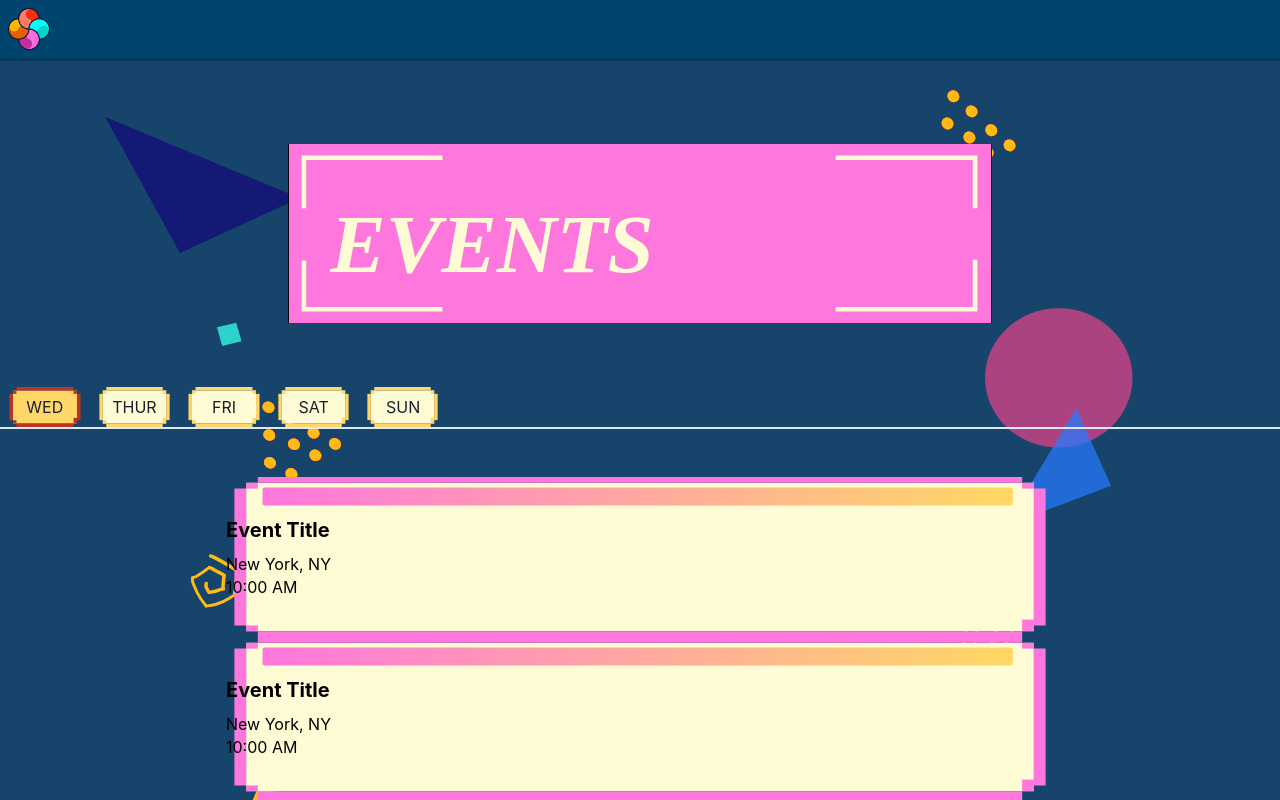
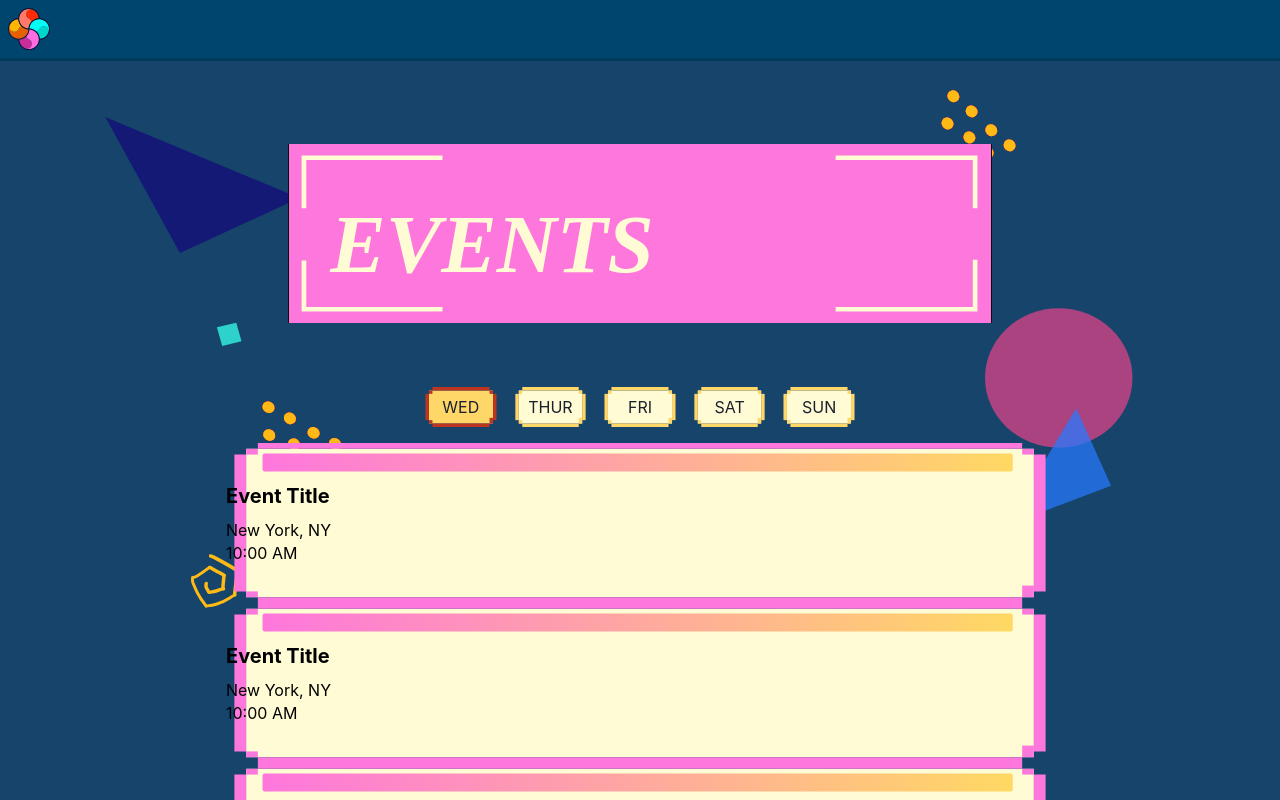
Before and after one commit to ReflectionsProjections/rp-web-2024, a React (Vite) app: page /events in a window 1280 px wide. Shown: the top 800 px of the page. Built offline with nearby package versions, Linux system fonts and the light colour scheme; a web font is replaced by a local one.

Commit message:
removed the line under the tabs

```diff
--- a/src/components/Events/EventTabs.tsx
+++ b/src/components/Events/EventTabs.tsx
@@ -1,11 +1,17 @@
-import { Flex, Tab, TabList, TabPanel, TabPanels, Tabs, useColorModeValue, VStack } from "@chakra-ui/react"
+import { Flex, TabList, TabPanel, TabPanels, Tabs } from "@chakra-ui/react"
 
 import EventCard from "./EventCard";
 import EventTab from "./EventTab"
 
 export function EventTabs() {
     return (
-      <Tabs>
+      <Tabs variant='unstyled'>
+        <Flex
+          flexDirection="column"
+          alignItems="center"
+          height="100%"
+          width="100%">
+
             <TabList>
               <EventTab day="WED"/>
               <EventTab day="THUR"/>
@@ -14,7 +20,9 @@ export function EventTabs() {
               <EventTab day="SUN"/>
             </TabList>
 
-        <TabPanels p='2rem'>
+        </Flex>
+
+        <TabPanels>
           <TabPanel alignItems="center">
             <Flex
               flexDirection="column"
@@ -22,6 +30,7 @@ export function EventTabs() {
               height="100%"
               width="100%">
 
+              {/* Sample cards here—we need to call the GET events API endpoint in these panels. */}
               <EventCard title="Event Title" location="New York, NY" time="10:00 AM" />
               <EventCard title="Event Title" location="New York, NY" time="10:00 AM" />
               <EventCard title="Event Title" location="New York, NY" time="10:00 AM" />
```
Lines whose indentation alone changed are shown as unchanged.
